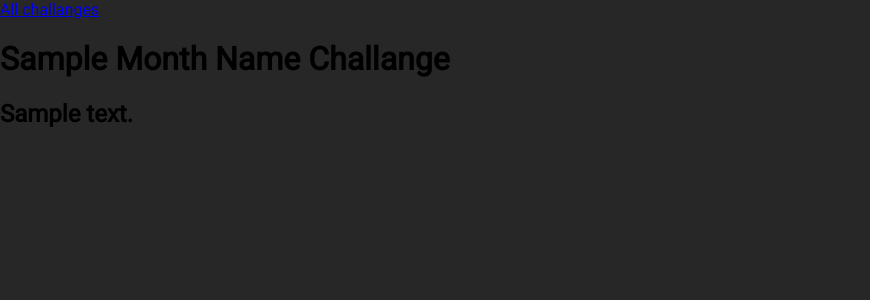
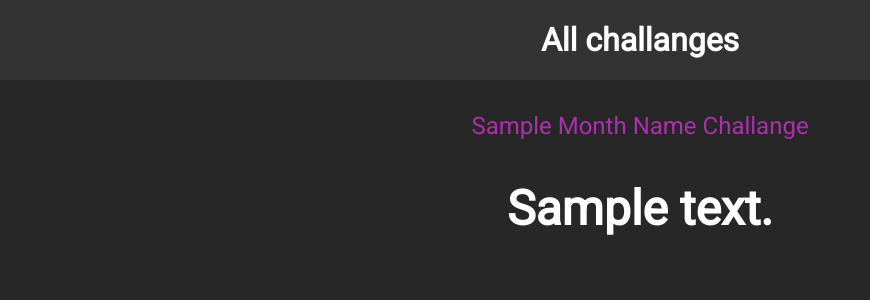
Before and after one commit to shubhangprajapati/monthly_challanges, a Django app: template challanges/templates/challanges/challange.html in a window 1280 px wide. Shown: the top 300 px of the page, without its empty margins (0-870 px from the left). Run offline with Django 3.2, Linux system fonts and the light colour scheme; the template is opened without the code that fills it: most values are stand-ins (such as "Sample title", 1, 10 or a date in 2020).

Commit message:
8th commit

```diff
--- /dev/null
+++ b/challanges/static/challanges/challange.css
@@ -0,0 +1,25 @@
+h1,h2{
+    color: white    ;
+    text-align: center;
+}
+
+
+
+h1{
+    font-size: 1.5rem;
+    margin: 2rem 0 1rem 0;
+    font-weight: normal;
+    color: #ae2fae;
+
+}
+
+h2{
+    font-size: 3rem;
+    font-weight: bold;
+}
+
+.fallback{
+    color: white;
+    text-align: center;
+
+}
--- a/challanges/static/challanges/header.css
+++ b/challanges/static/challanges/header.css
@@ -11,3 +11,16 @@ header nav{
     justify-content: center;
     align-items: center;
 }
+header nav a{
+    color: white;
+    font-size: 2rem;
+    font-weight: bold;
+    text-decoration: none;
+}
+
+header nav a:hover,
+header nav a:active{
+    color: rgb(174, 47, 174);
+
+
+}
--- a/challanges/templates/challanges/challange.html
+++ b/challanges/templates/challanges/challange.html
@@ -1,6 +1,12 @@
 {% extends "base.html" %}
 
+{% load static %}
+
 {% block page_title %} {{month_name | title }} Challange {% endblock  %}
+{% block css_files %}
+    <link rel="stylesheet" href="{% static 'challanges/challange.css' %}">
+    <link rel="stylesheet" href="{% static 'challanges/header.css' %}">
+{% endblock  %}
 
 
 {% block content %}
@@ -11,7 +17,7 @@
     {% if text is not none %}
     <h2>{{text}}</h2>
     {% else %}
-    <b><p>there is no challange yet for this month</p></b>
+    <b><p class="fallback">there is no challange yet for this month</p></b>
     {% endif %}
 
 {% endblock %}
```
